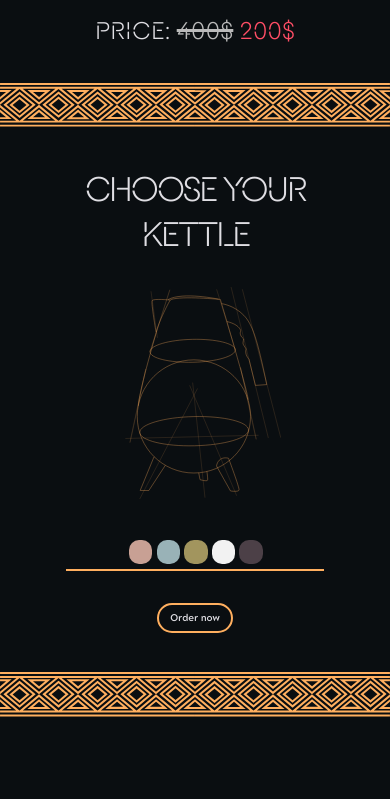
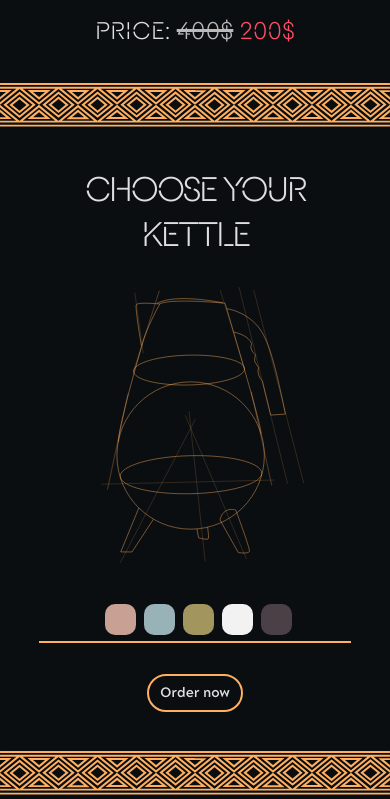
Before and after one commit to Nishina198/ziyanda-kettle, a plain HTML site: page index.html in a window 390 px wide. Shown: the part 3224-4023 px from the top of the page. Before the commit the page ends 3945 px from the top, so only its background shows below. Drawn offline with Linux system fonts and the light colour scheme.

Commit message:
Second commit

```diff
--- a/index.html
+++ b/index.html
@@ -91,7 +91,7 @@
             <div><img src="./img/Vector-mobile.svg" alt="Line" class="img-responsive svg-mobile"></div>
             <div class="last-frame-text1-mobile"><p class="item-center  art-font-big-text1 text2 text1_main_animation _anim-items ">CHOOSE YOUR KETTLE</p></div>
             <div class="last-frame-div-mobile2 _anim-items description_animation">
-                <div style="margin: 0 28% 0 32%;">
+                <div style="margin: 0 22% 0 26%;">
                     <img id="kettleImage2" src="./img/Kettle-vector.svg" alt="Kettle" class=" img-responsive">
                 </div>
                 <div class="div-color-btn item-center">
--- a/main.css
+++ b/main.css
@@ -284,17 +284,18 @@ body{
   }
   @media only screen and (max-width: 1000px) {
     .div-color-btn{
-        width: 36%;
+        width: 50%;
         padding: 1.5% 15%;
         margin: 8% 0;
     }
     .color-btn{
-        height: 6vw;
-        width: 6vw;
+        height: 8vw;
+        width: 8vw;
+        margin-left: 4%;
     }
     .big-btn{
         margin-left: 0;
-        font-size: 2.5vw;
+        font-size: 3.5vw;
         padding-top: 0.5%;
         margin-bottom: 3%;
     }
```
